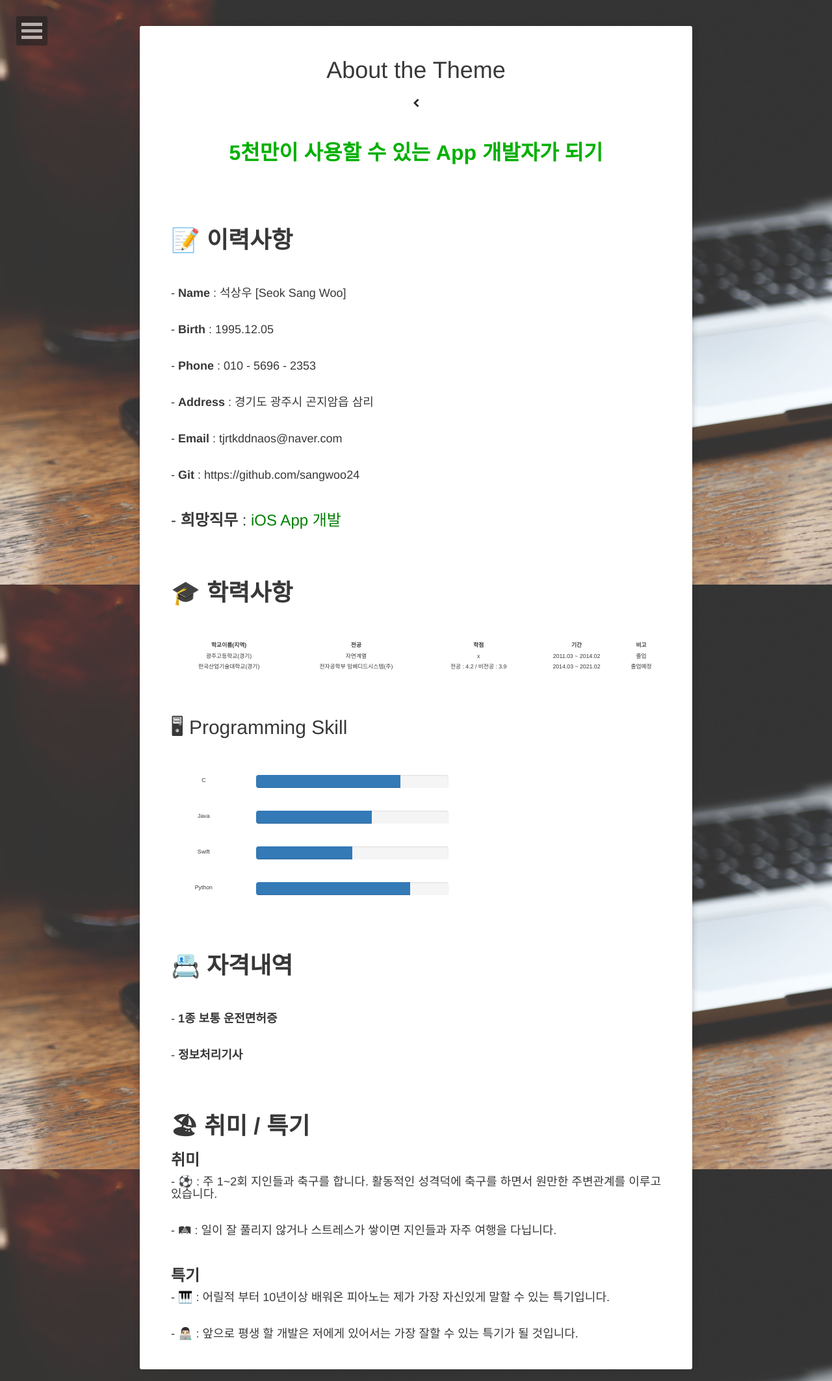
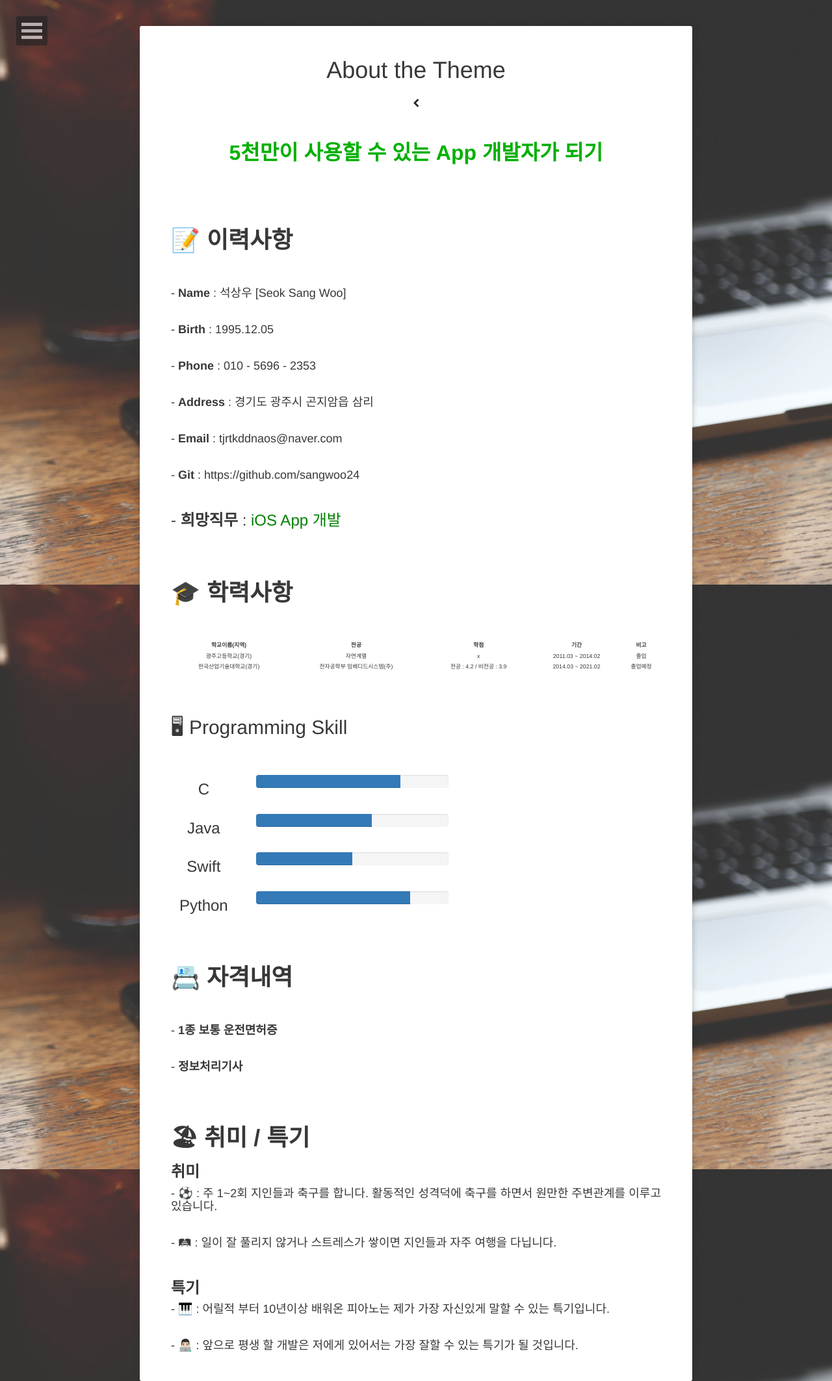
Before and after one commit to sangwoo24/sangwoo24.github.io, a Jekyll site: the page built from about/index.md, in a window 1280 px wide. Shown: the whole page at 65% size. Built offline with Jekyll 4.4.1, drawn with Linux system fonts in a browser that asks for light colours.

Commit message:
Update index.md

```diff
--- a/about/index.md
+++ b/about/index.md
@@ -58,7 +58,7 @@ comments: false
 
 
   <div class="row">
-    <div class="col-xs-2">C</div>
+    <div class="col-xs-2"><font size = "5em">C</font></div>
     <div class="col-xs-5">
       <div class="progress">
         <div class="progress-bar" role="progressbar" aria-valuenow="60" aria-valuemin="0" aria-valuemax="100" style="width: 75%;">
@@ -68,7 +68,7 @@ comments: false
     </div>
   </div>
   <div class="row">
-    <div class="col-xs-2">Java</div>
+    <div class="col-xs-2"><font size = "5em">Java</font></div>
     <div class="col-xs-5">
       <div class="progress">
         <div class="progress-bar" role="progressbar" aria-valuenow="60" aria-valuemin="0" aria-valuemax="100" style="width: 60%;">
@@ -79,7 +79,7 @@ comments: false
   </div>
   <div class="row">
     <div class="col-xd-3">
-      <div class="col-xs-2">Swift</div>
+      <div class="col-xs-2"><font size = "5em">Swift</font></div>
       <div class="col-xs-5">
         <div class="progress">
           <div class="progress-bar" role="progressbar" aria-valuenow="60" aria-valuemin="0" aria-valuemax="100" style="width: 50%;">
@@ -91,7 +91,7 @@ comments: false
   </div>
   <div class="row">
     <div class="col-xd-3">
-      <div class="col-xs-2">Python</div>
+      <div class="col-xs-2"><font size = "5em">Python</font></div>
       <div class="col-xs-5">
         <div class="progress">
           <div class="progress-bar" role="progressbar" aria-valuenow="60" aria-valuemin="0" aria-valuemax="100" style="width: 80%;">
```
